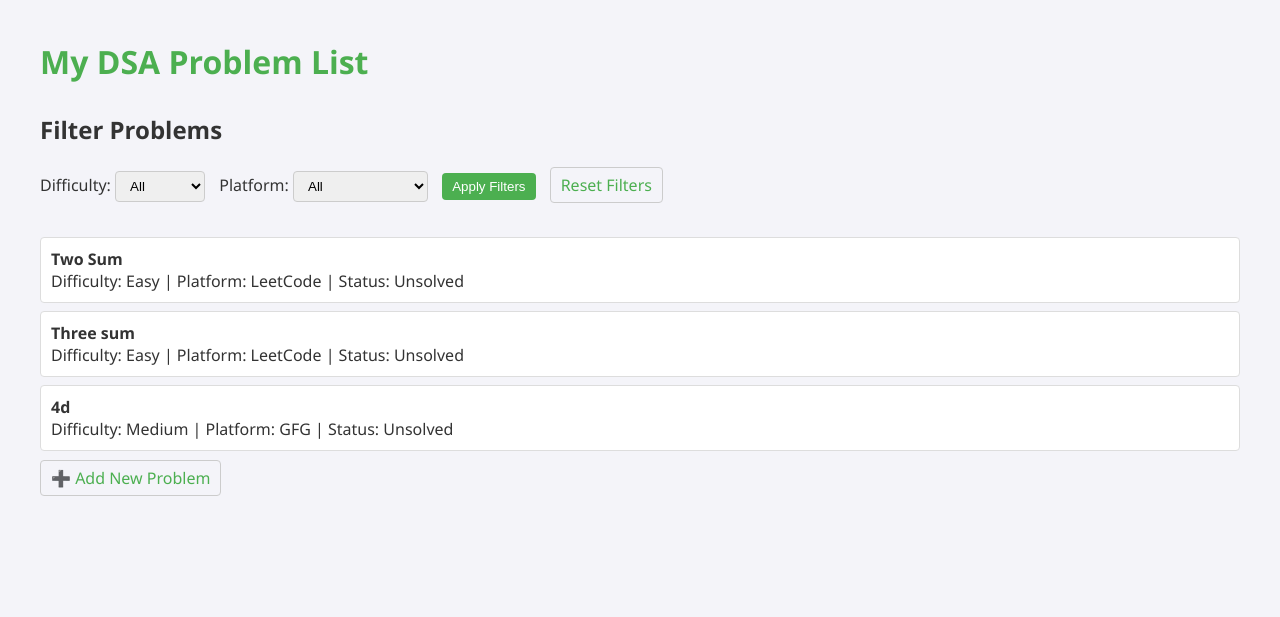
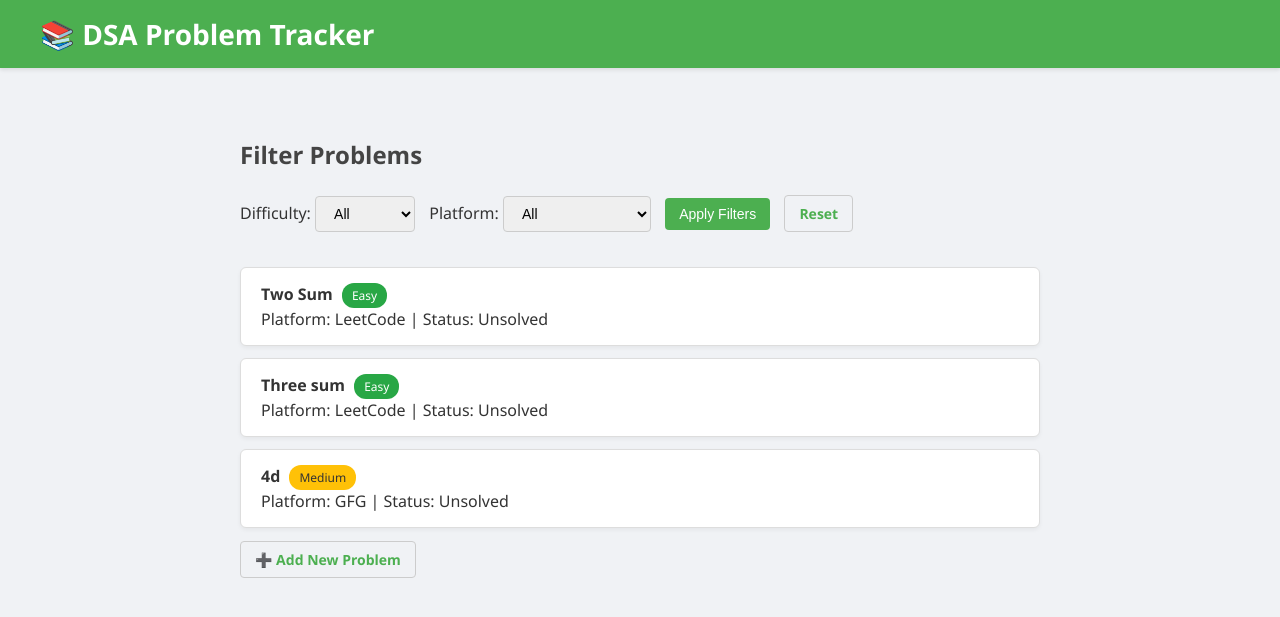
Before and after one commit to SUYASHHAGARWAL/dsa_tracker, a Django app: page / in a window 1280 px wide. Shown: the top 617 px of the page. Run offline with Django 4.2, Linux system fonts and the light colour scheme; data comes from the database, SQL or seed files in the repository.

Commit message:
home style 2

```diff
--- a/dsa_tracker/problems/templates/problems/home.html
+++ b/dsa_tracker/problems/templates/problems/home.html
@@ -5,58 +5,113 @@
     <style>
         body {
             font-family: 'Segoe UI', Tahoma, Geneva, Verdana, sans-serif;
-            margin: 40px;
-            background-color: #f4f4f9;
+            margin: 0;
+            background-color: #f0f2f5;
             color: #333;
         }
-        h1 {
-            color: #4CAF50;
-            margin-bottom: 20px;
+
+        header {
+            background-color: #4CAF50;
+            color: white;
+            padding: 15px 40px;
+            position: sticky;
+            top: 0;
+            z-index: 100;
+            box-shadow: 0 2px 4px rgba(0,0,0,0.1);
         }
+
+        header h1 {
+            margin: 0;
+            font-size: 28px;
+        }
+
+        main {
+            padding: 40px;
+            max-width: 800px;
+            margin: auto;
+        }
+
         h2 {
             margin-top: 30px;
+            color: #444;
         }
+
         form {
             margin-bottom: 30px;
         }
+
         select, button, a {
             margin: 5px 10px 5px 0;
-            padding: 6px 10px;
+            padding: 8px 14px;
             border: 1px solid #ccc;
             border-radius: 4px;
+            font-size: 14px;
         }
+
         button {
             background-color: #4CAF50;
             color: white;
             border: none;
             cursor: pointer;
         }
+
         button:hover {
             background-color: #45a049;
         }
+
         a {
             text-decoration: none;
             color: #4CAF50;
+            font-weight: bold;
         }
+
         a:hover {
             text-decoration: underline;
         }
+
         ul {
             list-style-type: none;
             padding-left: 0;
         }
+
         li {
-            padding: 10px;
+            padding: 15px 20px;
             background-color: #fff;
             border: 1px solid #ddd;
-            border-radius: 4px;
-            margin-bottom: 8px;
+            border-radius: 6px;
+            margin-bottom: 12px;
+            box-shadow: 0 2px 4px rgba(0,0,0,0.05);
+            transition: transform 0.2s ease;
+        }
+
+        li:hover {
+            transform: translateY(-2px);
+        }
+
+        .badge {
+            display: inline-block;
+            padding: 4px 10px;
+            border-radius: 12px;
+            font-size: 12px;
+            color: white;
+            margin-left: 5px;
+        }
+
+        .easy { background-color: #28a745; }
+        .medium { background-color: #ffc107; color: #333; }
+        .hard { background-color: #dc3545; }
+
+        .actions {
+            margin-top: 20px;
         }
     </style>
 </head>
 <body>
-    <h1>My DSA Problem List</h1>
+    <header>
+        <h1>📚 DSA Problem Tracker</h1>
+    </header>
 
+    <main>
         <h2>Filter Problems</h2>
         <form method="get">
             <label for="difficulty">Difficulty:</label>
@@ -76,20 +131,31 @@
             </select>
 
             <button type="submit">Apply Filters</button>
-        <a href="{% url 'home' %}">Reset Filters</a>
+            <a href="{% url 'home' %}">Reset</a>
         </form>
 
         <ul>
         {% for problem in problems %}
             <li>
-            <strong>{{ problem.title }}</strong> <br>
-            Difficulty: {{ problem.difficulty }} | Platform: {{ problem.platform }} | Status: {{ problem.status }}
+                <strong>{{ problem.title }}</strong>
+                <span class="badge
+                    {% if problem.difficulty == 'Easy' %}easy
+                    {% elif problem.difficulty == 'Medium' %}medium
+                    {% elif problem.difficulty == 'Hard' %}hard
+                    {% endif %}">
+                    {{ problem.difficulty }}
+                </span>
+                <br>
+                Platform: {{ problem.platform }} | Status: {{ problem.status }}
             </li>
         {% empty %}
             <li>No problems found.</li>
         {% endfor %}
         </ul>
 
+        <div class="actions">
             <a href="{% url 'add_problem' %}">➕ Add New Problem</a>
+        </div>
+    </main>
 </body>
 </html>
```
Lines whose indentation alone changed are shown as unchanged.
